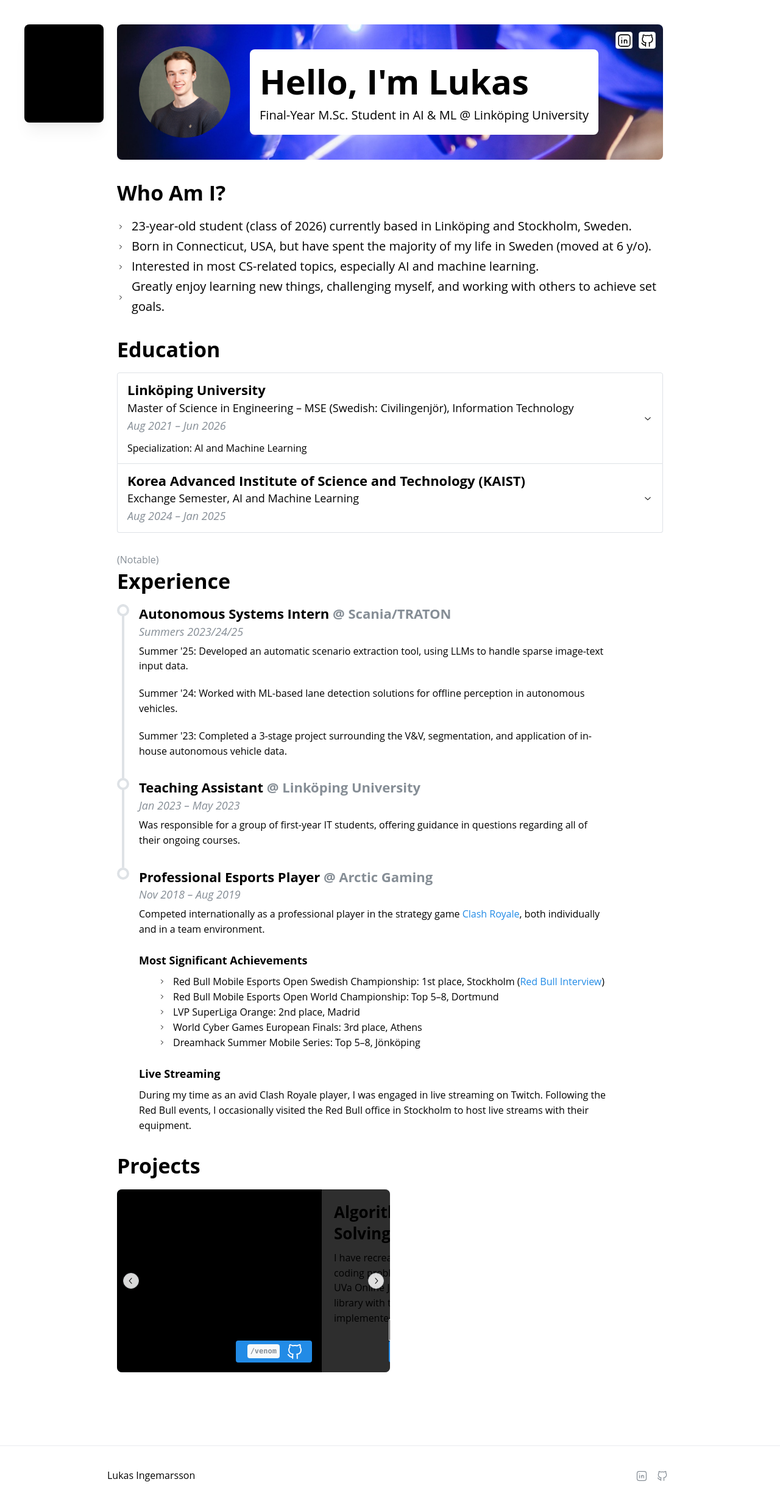
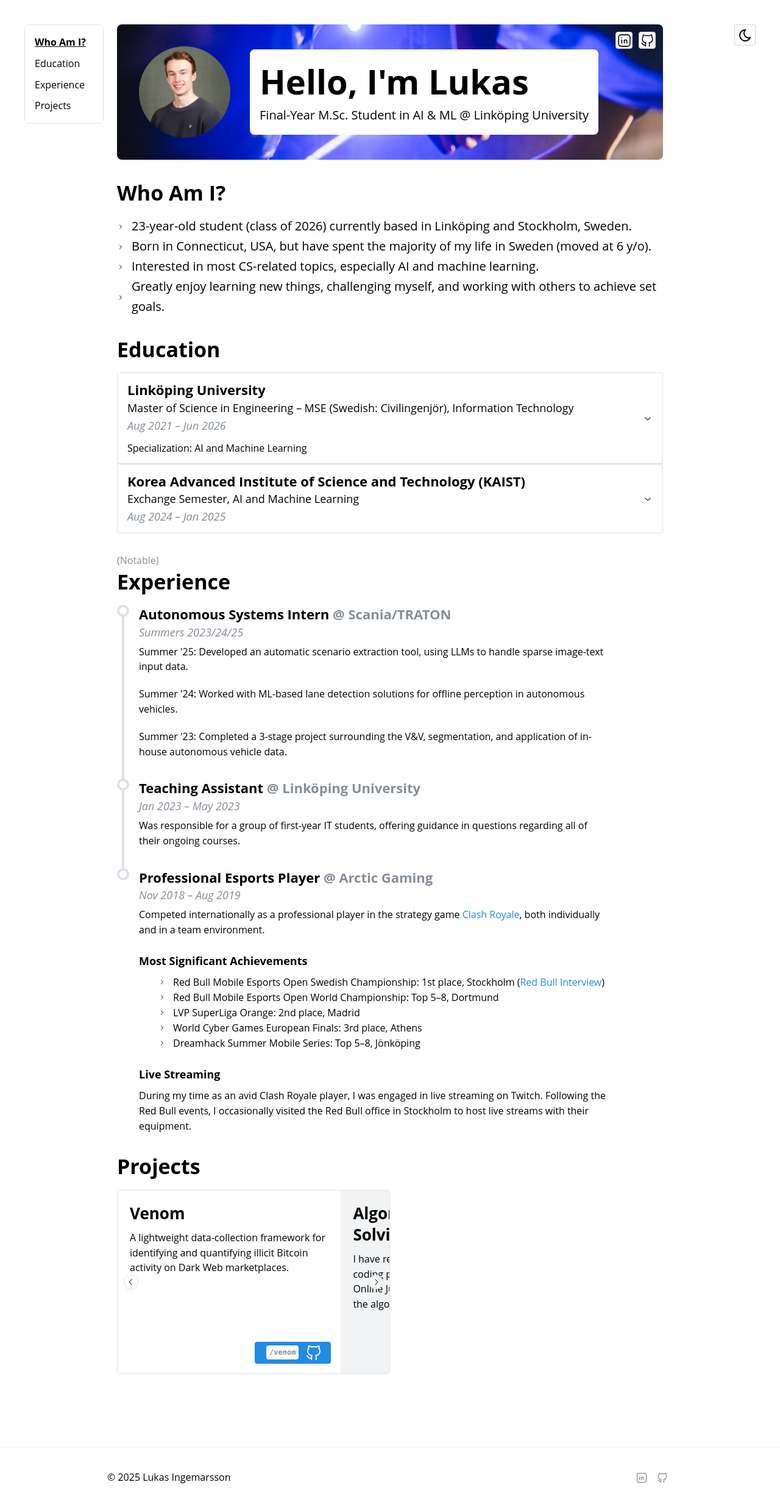
Before and after one commit to LukasIngemarsson/lukasingemarsson.github.io, a React (Vite) app in the folder portfolio/: page /#whoami in a window 1280 px wide. Shown: the whole page at 61% size. Built offline with nearby package versions, Linux system fonts and the light colour scheme.

Commit message:
added light/dark mode toggle + general cleanup

```diff
--- a/portfolio/src/App.tsx
+++ b/portfolio/src/App.tsx
@@ -3,7 +3,13 @@ import "@mantine/carousel/styles.css";
 
 import { useEffect, useRef, useState } from "react";
 
-import { createTheme, MantineProvider, Stack } from "@mantine/core";
+import {
+  createTheme,
+  MantineProvider,
+  Stack,
+  type CSSVariablesResolver,
+} from "@mantine/core";
+import ColorSchemeToggle from "./components/ColorSchemeToggle";
 import Footer from "./components/Footer";
 import Banner from "./components/Banner";
 import Navbar from "./components/Navbar";
@@ -13,6 +19,18 @@ import { SECTIONS_DATA } from "./data/sections.data";
 const theme = createTheme({
   fontFamily: "Open Sans, sans-serif",
   primaryColor: "blue",
+});
+
+const cssVariablesResolver: CSSVariablesResolver = (theme) => ({
+  variables: {},
+  light: {
+    "--primary": "white",
+    "--secondary": theme.colors.gray[1],
+  },
+  dark: {
+    "--primary": "dark",
+    "--secondary": theme.colors.dark[8],
+  },
 });
 
 function App() {
@@ -43,17 +61,23 @@ function App() {
     return () => window.removeEventListener("scroll", handleScroll);
   }, []);
 
+  const marginX = "40px";
   const marginY = "40px";
 
   return (
     <>
       <style>{"html { scroll-behavior: smooth; }"}</style>
-      <MantineProvider defaultColorScheme="auto" theme={theme}>
+      <MantineProvider
+        defaultColorScheme="auto"
+        theme={theme}
+        cssVariablesResolver={cssVariablesResolver}
+      >
+        <ColorSchemeToggle pos="fixed" top={marginY} right={marginX} />
         <Navbar
           activeSection={activeSection}
           pos="fixed"
           top={marginY}
-          left="40px"
+          left={marginX}
         />
         <Stack
           align="left"
--- /dev/null
+++ b/portfolio/src/components/ColorSchemeToggle.tsx
@@ -0,0 +1,28 @@
+import {
+  ActionIcon,
+  useComputedColorScheme,
+  useMantineColorScheme,
+  type ActionIconProps,
+} from "@mantine/core";
+import { IconSun, IconMoon } from "@tabler/icons-react";
+
+function ColorSchemeToggle(actionIconProps: ActionIconProps) {
+  const { setColorScheme } = useMantineColorScheme();
+  const computedColorScheme = useComputedColorScheme("dark");
+
+  return (
+    <ActionIcon
+      variant="default"
+      size="35px"
+      aria-label="Toggle color scheme"
+      onClick={() =>
+        setColorScheme(computedColorScheme === "dark" ? "light" : "dark")
+      }
+      {...actionIconProps}
+    >
+      {computedColorScheme === "dark" ? <IconSun /> : <IconMoon />}
+    </ActionIcon>
+  );
+}
+
+export default ColorSchemeToggle;
--- a/portfolio/src/components/EducationAccordionItem.tsx
+++ b/portfolio/src/components/EducationAccordionItem.tsx
@@ -6,8 +6,9 @@ type Props = {
   university: string;
   program: string;
   date: string;
+  children: ReactNode;
+  onClick?: () => void;
   comment?: string;
-  children: ReactNode;
 };
 
 function EducationAccordionItem({
@@ -15,11 +16,12 @@ function EducationAccordionItem({
   university,
   program,
   date,
+  children,
+  onClick,
   comment,
-  children,
 }: Props) {
   return (
-    <Accordion.Item value={value}>
+    <Accordion.Item value={value} onClick={onClick}>
       <Accordion.Control>
         <Group justify="space-between" pr="lg">
           <Stack gap="xs">
--- a/portfolio/src/components/Footer.tsx
+++ b/portfolio/src/components/Footer.tsx
@@ -19,7 +19,7 @@ function Footer() {
           pb="xl"
           direction={{ base: "column", xs: "row" }}
         >
-          <Text>Lukas Ingemarsson</Text>
+          <Text>&copy; 2025 Lukas Ingemarsson</Text>
           <Group
             gap={0}
             justify="flex-end"
--- a/portfolio/src/components/Navbar.tsx
+++ b/portfolio/src/components/Navbar.tsx
@@ -5,7 +5,7 @@ type Props = PaperProps & { activeSection: string };
 
 function Navbar({ activeSection, ...paperProps }: Props) {
   return (
-    <Paper shadow="md" p="md" radius="md" bg="black" w={130} {...paperProps}>
+    <Paper p="md" radius="md" w={130} withBorder {...paperProps}>
       <Stack gap="xs">
         {SECTIONS_DATA.map(({ id, title }) => {
           const isActive = activeSection === id;
--- a/portfolio/src/components/ProjectCarouselSlide.tsx
+++ b/portfolio/src/components/ProjectCarouselSlide.tsx
@@ -19,7 +19,12 @@ function ProjectCarouselSlide({
   const [activeTab, setActiveTab] = useState<string | null>("0");
 
   return (
-    <Carousel.Slide p="lg" pos="relative" bg={isEven ? "black" : "dark"}>
+    <Carousel.Slide
+      key={title}
+      p="lg"
+      pos="relative"
+      bg={isEven ? "var(--primary)" : "var(--secondary)"}
+    >
       <Stack gap="xs">
         <Title order={2}>{title}</Title>
         <Text>{description}</Text>
@@ -46,6 +51,7 @@ function ProjectCarouselSlide({
           <Tabs.List>
             {repoNames.map((_, idx) => (
               <Tabs.Tab
+                key={String(idx)}
                 value={String(idx)}
                 onMouseEnter={() => setActiveTab(String(idx))}
               >
@@ -54,7 +60,7 @@ function ProjectCarouselSlide({
             ))}
           </Tabs.List>
           {repoNames.map((repo, idx) => (
-            <Tabs.Panel value={String(idx)}>
+            <Tabs.Panel key={String(idx)} value={String(idx)}>
               <GitHubRepoButton
                 iconProps={{ size: 30 }}
                 repoName={repo}
--- a/portfolio/src/data/projects.data.ts
+++ b/portfolio/src/data/projects.data.ts
@@ -17,7 +17,7 @@ export const SLIDE_DATA = [
     title: "CLIP PubMedVision",
     description:
       "A project where the objective was to investigate the potential of (medical) image-text \
-      data when fine-tuning CLIP for image classification, in absence of labeled data.",
+      data when fine-tuning OpenAI's CLIP model for image classification, in absence of labeled data.",
     repoNames: ["clip-pubmedvision"],
   },
   {
--- a/portfolio/src/sections/Education.tsx
+++ b/portfolio/src/sections/Education.tsx
@@ -12,7 +12,6 @@ import {
 import EducationAccordionItem from "../components/EducationAccordionItem";
 
 import { useRef, useState } from "react";
-import React from "react";
 
 import { MSC_SEMESTER_TITLES, MSC_SEMESTER_DATA } from "../data/education.data";
 
@@ -22,12 +21,25 @@ function Education() {
   const [openedParentAccordion, setOpenedParentAccordion] = useState<
     string | null
   >(null);
+  const exchangeRef = useRef<HTMLDivElement>(null);
   const exchangeCoursesRef = useRef<HTMLDivElement>(null);
 
   const allMscItemValues = MSC_SEMESTER_DATA.map((_, index) =>
     String(index + 1)
   );
   const allMscItemsOpened = mscOpenedItems.length === allMscItemValues.length;
+
+  const handleExchangeClick = () => {
+    if (openedParentAccordion !== "msc") return;
+    setMscOpenedItems([]);
+    setOpenedParentAccordion("exchange");
+    setTimeout(() => {
+      exchangeRef.current?.scrollIntoView({
+        behavior: "smooth",
+        block: "center",
+      });
+    }, 300);
+  };
 
   const redirectToExchangeCourses = () => {
     setMscOpenedItems(["7"]);
@@ -37,13 +49,17 @@ function Education() {
         behavior: "smooth",
         block: "center",
       });
-    }, 250);
+    }, 300);
   };
 
   const mscSemesterItems = MSC_SEMESTER_DATA.map((semester, index) => {
     const semesterNum = index + 1;
     const item = (
-      <Accordion.Item key={semesterNum} value={String(semesterNum)}>
+      <Accordion.Item
+        key={semesterNum}
+        value={String(semesterNum)}
+        ref={semesterNum === 7 ? exchangeCoursesRef : undefined}
+      >
         <Accordion.Control>
           {`Semester ${semesterNum}`}
           {MSC_SEMESTER_TITLES[semesterNum] && (
@@ -68,13 +84,6 @@ function Education() {
           </Table>
         </Accordion.Panel>
       </Accordion.Item>
-    );
-
-    if (semesterNum === 7)
-      return (
-        <div key={semesterNum} ref={exchangeCoursesRef}>
-          {React.cloneElement(item, { key: undefined })}
-        </div>
     );
 
     return item;
@@ -130,14 +139,17 @@ function Education() {
             {mscSemesterItems}
           </Accordion>
         </EducationAccordionItem>
+        <div ref={exchangeRef}>
           <EducationAccordionItem
             value="exchange"
             university="Korea Advanced Institute of Science and Technology (KAIST)"
             program="Exchange Semester, AI and Machine Learning"
             date="Aug 2024 – Jan 2025"
+            onClick={handleExchangeClick}
           >
             <Anchor onClick={redirectToExchangeCourses}>See courses</Anchor>
           </EducationAccordionItem>
+        </div>
       </Accordion>
     </Stack>
   );
--- a/portfolio/src/sections/Projects.tsx
+++ b/portfolio/src/sections/Projects.tsx
@@ -1,5 +1,5 @@
 import { Carousel } from "@mantine/carousel";
-import { Stack, Title } from "@mantine/core";
+import { Paper, Stack, Title } from "@mantine/core";
 import ProjectCarouselSlide from "../components/ProjectCarouselSlide";
 
 import { SLIDE_DATA } from "../data/projects.data";
@@ -8,13 +8,13 @@ function Projects() {
   return (
     <Stack>
       <Title order={1}>Projects</Title>
+      <Paper withBorder w="50%" p={0}>
         <Carousel
+          height={300}
           controlsOffset="xs"
-        slideSize="75%"
-        height={300}
-        w="50%"
-        bg="gray"
-        style={{ borderRadius: "0.5rem", overflow: "hidden" }}
+          controlSize={24}
+          slideSize="80%"
+          slideGap="sm"
         >
           {SLIDE_DATA.map((slide, idx) => (
             <ProjectCarouselSlide
@@ -24,6 +24,7 @@ function Projects() {
             />
           ))}
         </Carousel>
+      </Paper>
     </Stack>
   );
 }
```
Lines whose indentation alone changed are shown as unchanged.
